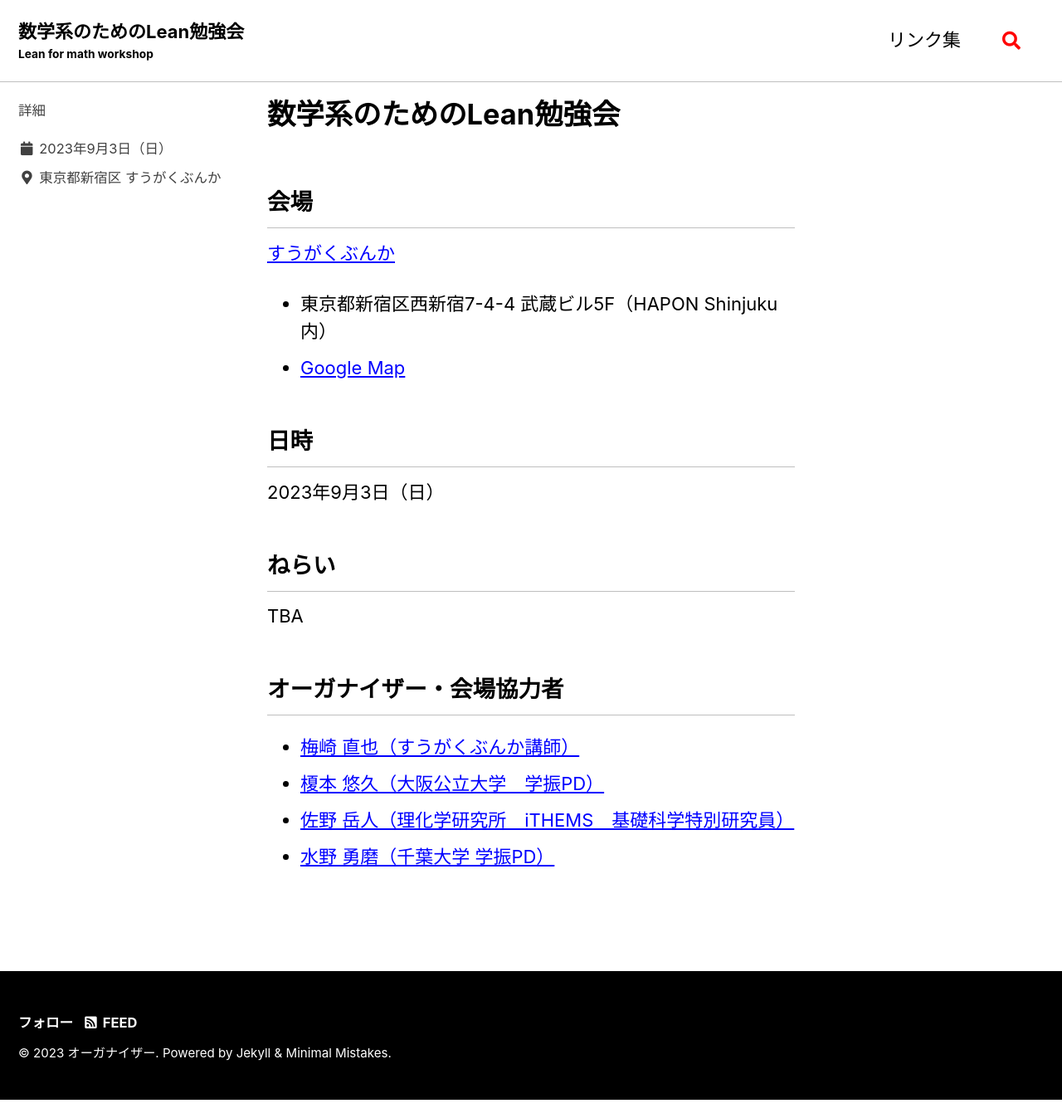
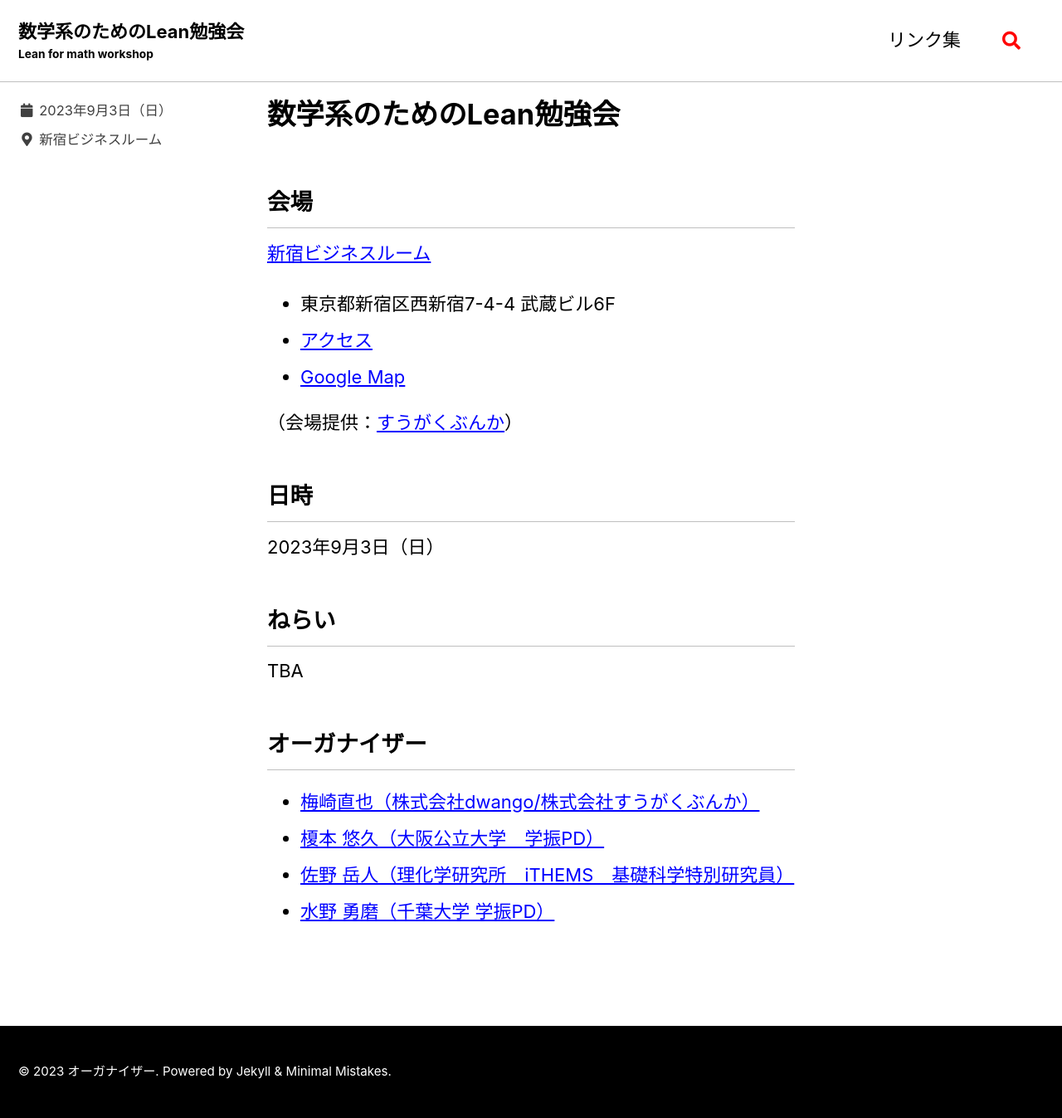
Before and after one commit to haruhisa-enomoto/lean-math-workshop, a Jekyll site: the page built from _pages/home.md, in a window 1280 px wide. Shown: the whole page at 83% size. Built offline with Jekyll 4.4.1, drawn with Linux system fonts in a browser that asks for light colours; cached includes are drawn as plain includes; before the commit the page ends 1325 px from its top, so only the background shows below that.

Commit message:
Fix location

```diff
--- a/_config.yml
+++ b/_config.yml
@@ -58,7 +58,7 @@ reCaptcha:
   secret                 :
 atom_feed:
   path                   : # blank (default) uses feed.xml
-  hide                   : # true, false (default)
+  hide                   : true # true, false (default)
 search                   : true # true, false (default)
 search_full_content      : true # true, false (default)
 search_provider          : # lunr (default), algolia, google
@@ -106,7 +106,7 @@ analytics:
 author:
   # name             : "数学系のためのLean勉強会"
   avatar           : # path of avatar image, e.g. "/assets/images/bio-photo.jpg"
-  bio              : "詳細"
+  bio              :
   location         :
   email            :
   links:
--- a/_includes/author-profile-custom-links.html
+++ b/_includes/author-profile-custom-links.html
@@ -2,7 +2,7 @@
   <i class="fas fa-fw fa-calendar" aria-hidden="true"></i> 2023年9月3日（日）
 </li>
 <li>
-  <a href="https://goo.gl/maps/F273kFLoLmkBYjQV8" itemprop="sameAs" rel="nofollow noopener noreferrer me">
-    <i class="fas fa-fw fa-map-marker-alt" aria-hidden="true"></i> 東京都新宿区 すうがくぶんか
+  <a href="http://shinjuku-business-room.com/access/" itemprop="sameAs" rel="nofollow noopener noreferrer me">
+    <i class="fas fa-fw fa-map-marker-alt" aria-hidden="true"></i> 新宿ビジネスルーム
   </a>
 </li>
--- a/_includes/footer.html
+++ b/_includes/footer.html
@@ -1,4 +1,4 @@
-<div class="page__footer-follow">
+<!-- <div class="page__footer-follow">
   <ul class="social-icons">
     {% if site.data.ui-text[site.locale].follow_label %}
       <li><strong>{{ site.data.ui-text[site.locale].follow_label }}</strong></li>
@@ -16,6 +16,9 @@
       <li><a href="{% if site.atom_feed.path %}{{ site.atom_feed.path }}{% else %}{{ '/feed.xml' | relative_url }}{% endif %}"><i class="fas fa-fw fa-rss-square" aria-hidden="true"></i> {{ site.data.ui-text[site.locale].feed_label | default: "Feed" }}</a></li>
     {% endunless %}
   </ul>
-</div>
+</div> -->
 
-<div class="page__footer-copyright">&copy; {{ site.time | date: '%Y' }} {{ site.name | default: site.title }}. {{ site.data.ui-text[site.locale].powered_by | default: "Powered by" }} <a href="https://jekyllrb.com" rel="nofollow">Jekyll</a> &amp; <a href="https://mademistakes.com/work/minimal-mistakes-jekyll-theme/" rel="nofollow">Minimal Mistakes</a>.</div>
+<div class="page__footer-copyright">&copy; {{ site.time | date: '%Y' }} {{ site.name | default: site.title }}. {{
+  site.data.ui-text[site.locale].powered_by | default: "Powered by" }} <a href="https://jekyllrb.com"
+    rel="nofollow">Jekyll</a> &amp; <a href="https://mademistakes.com/work/minimal-mistakes-jekyll-theme/"
+    rel="nofollow">Minimal Mistakes</a>.</div>
--- a/_pages/home.md
+++ b/_pages/home.md
@@ -7,19 +7,23 @@ title: "数学系のためのLean勉強会"
 
 ## 会場
 
-[すうがくぶんか](https://sugakubunka.com/)
-- 東京都新宿区西新宿7-4-4 武蔵ビル5F（HAPON Shinjuku内）
-- [Google Map](https://goo.gl/maps/F273kFLoLmkBYjQV8)
+[新宿ビジネスルーム](http://shinjuku-business-room.com/)
+- 東京都新宿区西新宿7-4-4 武蔵ビル6F
+- [アクセス](http://shinjuku-business-room.com/access/)
+- [Google Map](https://www.google.com/maps/place/%E6%96%B0%E5%AE%BF%E3%83%93%E3%82%B8%E3%83%8D%E3%82%B9%E3%83%AB%E3%83%BC%E3%83%A0/@35.69707,139.699134,17z/data=!4m6!3m5!1s0x60188dc75efba185:0xa1563f655b1e36ac!8m2!3d35.6960064!4d139.6985332!16s%2Fg%2F11svp0h0vr?hl=ja)
+
+（会場提供：[すうがくぶんか](https://sugakubunka.com/)）
 
 ## 日時
 
 2023年9月3日（日）
 
 ## ねらい
+
 TBA
 
-## オーガナイザー・会場協力者
-- [梅崎 直也（すうがくぶんか講師）](https://sugakubunka.com/about/lecturers/un/)
+## オーガナイザー
+- [梅崎直也（株式会社dwango/株式会社すうがくぶんか）](https://sugakubunka.com/about/lecturers/un/)
 - [榎本 悠久（大阪公立大学　学振PD）](https://haruhisa-enomoto.github.io/)
 - [佐野 岳人（理化学研究所　iTHEMS　基礎科学特別研究員）](https://ithems.riken.jp/ja/members/taketo-sano)
 - [水野 勇磨（千葉大学 学振PD）](https://yuma-mizuno.github.io/)
```
Also changed, not shown: _pages/links.md (+1 -1 lines).
